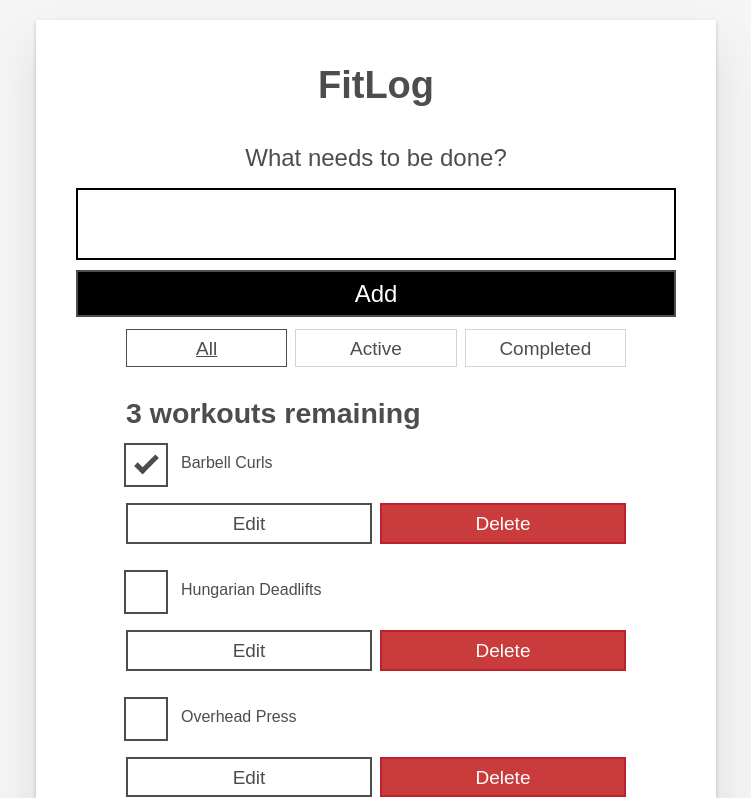
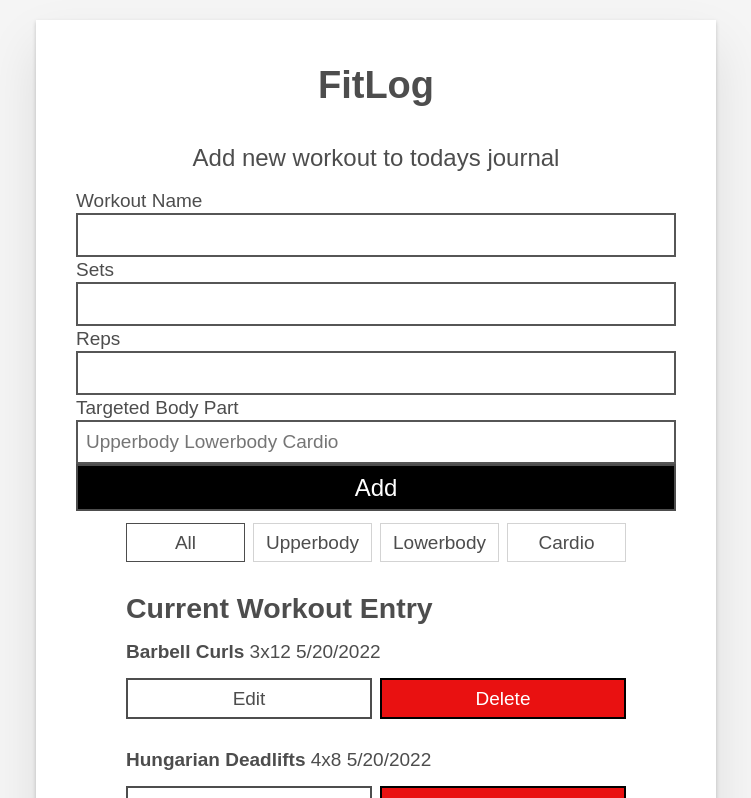
Before and after one commit to naterpotatoers/FitLog, a React (Create React App) app: page / in a window 1280 px wide. Shown: the top 798 px of the page, without its empty margins (264-1015 px from the left). Built offline with nearby package versions, Linux system fonts and the light colour scheme.

Commit message:
add sets, reps, type, created_at, and updated_at fields

```diff
--- a/src/App.tsx
+++ b/src/App.tsx
@@ -7,34 +7,34 @@ import FilterButton from './components/FilterButton'
 
 const FILTER_MAP = {
   All: () => true,
-  Active: workout => !workout.completed,
-  Completed: workout => workout.completed
+  Upperbody: workout => workout.type === "Upperbody",
+  Lowerbody: workout => workout.type === "Lowerbody",
+  Cardio: workout => workout.type === "Cardio"
 };
+
 const FILTER_NAMES = Object.keys(FILTER_MAP);
 
 function App(props) {
   const [workouts, setWorkouts] = useState(props.workouts);
   const [filter, setFilter] = useState('All');
 
-  function addWorkout(name) {
-    const newWorkout = { id: "workout-" + nanoid(), name: name, completed: false };
+  function addWorkout(name, reps, sets, type) {
+    const newWorkout = {
+      id: "workout-" + nanoid(),
+      name,
+      reps,
+      sets,
+      type,
+      created_at: new Date().toLocaleDateString(),
+      updated_at: new Date().toLocaleDateString()
+    };
     setWorkouts([...workouts, newWorkout]);
   }
 
-  function toggleWorkoutCompleted(id) {
-    const updatedWorkouts = workouts.map(workout => {
-      if (id === workout.id) {
-        return { ...workout, completed: !workout.completed }
-      }
-      return workout;
-    });
-    setWorkouts(updatedWorkouts);
-  }
-
-  function editWorkout(id, newName) {
+  function editWorkout(id, newName, newReps, newSets) {
     const editedWorkoutList = workouts.map(workout => {
       if (id === workout.id) {
-        return { ...workout, name: newName }
+        return { ...workout, name: newName, reps: newReps, sets: newSets, updated_at: new Date().toLocaleDateString()}
       }
       return workout;
     });
@@ -52,10 +52,11 @@ function App(props) {
       key={workout.id}
       id={workout.id}
       name={workout.name}
-      completed={workout.completed}
-      callbackPropToggleWorkoutCompleted={toggleWorkoutCompleted}
-      callbackPropDeleteWorkout={deleteWorkout}
-      callbackPropEditWorkout={editWorkout}
+      reps={workout.reps}
+      sets={workout.sets}
+      created_at={workout.created_at}
+      deleteWorkout={deleteWorkout}
+      editWorkout={editWorkout}
     />
   );
 
@@ -68,19 +69,15 @@ function App(props) {
     />
   ));
 
-
-  const workoutsNoun = workoutList.length !== 1 ? 'workouts' : 'workout';
-  const headingText = `${workoutList.length} ${workoutsNoun} remaining`;
-
   return (
     <div className="workoutapp stack-large">
       <h1>FitLog</h1>
-      <Form callbackPropOnSubmit={addWorkout} />
+      <Form addWorkout={addWorkout} />
       <div className="filters btn-group stack-exception">
         {filterList}
       </div>
       <h2 id="list-heading">
-        {headingText}
+        Current Workout Entry
       </h2>
       <ul
         role="list"
--- a/src/components/Form.tsx
+++ b/src/components/Form.tsx
@@ -2,32 +2,80 @@ import React, { useState } from "react";
 
 function Form(props) {
     const [name, setName] = useState('');
+    const [reps, setReps] = useState('');
+    const [sets, setSets] = useState('');
+    const [type, setType] = useState("");
 
-    function handleChange(event) {
-        console.log(event.target.value);
+    function handleNameChange(event) {
         setName(event.target.value);
+    }
+
+    function handleRepsChange(event) {
+        setReps(event.target.value);
+    }
+
+    function handleSetsChange(event) {
+        setSets(event.target.value);
+    }
+
+    function handleTypeChange(event) {
+        setType(event.target.value);
     }
 
     function handleSubmit(event) {
         event.preventDefault();
-        props.callbackPropOnSubmit(name);
+        props.addWorkout(name, reps, sets, type);
         setName("");
+        setReps("");
+        setSets("");
+        setType("");
     }
     return (
         <form onSubmit={handleSubmit}>
-            <h2 className="label-wrapper">
-                <label htmlFor="new-Workout-input" className="label__lg">
-                    What needs to be done?
-                </label>
+            <h2 className="label-wrapper label__lg">
+                Add new workout to todays journal
             </h2>
+            <label htmlFor={name} className="label-wrapper">Workout Name</label>
             <input
                 type="text"
                 id="new-workout-input"
-                className="input input__lg"
+                className="input workout-text"
                 name="text"
                 autoComplete="off"
+                required
                 value={name}
-                onChange={handleChange}
+                onChange={handleNameChange}
+            />
+            <label htmlFor={sets} className="label-wrapper">Sets</label>
+            <input
+                type="text"
+                id="new-workout-input"
+                className="input workout-text"
+                name="text"
+                autoComplete="off"
+                value={sets}
+                onChange={handleSetsChange}
+            />
+            <label htmlFor={reps} className="label-wrapper">Reps</label>
+            <input
+                type="text"
+                id="new-workout-input"
+                className="input workout-text"
+                name="text"
+                autoComplete="off"
+                value={reps}
+                onChange={handleRepsChange}
+            />
+            <label htmlFor={type} className="label-wrapper">Targeted Body Part</label>
+            <input
+                type="text"
+                id="new-workout-input"
+                className="input workout-text"
+                name="text"
+                autoComplete="off"
+                placeholder="Upperbody Lowerbody Cardio"
+                value={type}
+                onChange={handleTypeChange}
             />
             <button type="submit" className="btn btn__primary btn__lg">
                 Add
--- a/src/components/Workout.tsx
+++ b/src/components/Workout.tsx
@@ -3,16 +3,29 @@ import { useState } from "react";
 
 export default function Workout(props) {
   const [isEditing, setEditing] = useState(false);
-  const [newName, setNewName] = useState('');
+  const [newName, setNewName] = useState(props.name);
+  const [newReps, setNewReps] = useState(props.reps);
+  const [newSets, setNewSets] = useState(props.sets);
 
-  function handleChange(event) {
+
+  function handleNameChange(event) {
     setNewName(event.target.value);
+  }
+
+  function handleSetChange(event) {
+    setNewSets(event.target.value);
+  }
+
+  function handleRepChange(event) {
+    setNewReps(event.target.value);
   }
 
   function handleSubmit(event) {
     event.preventDefault();
-    props.callbackPropEditWorkout(props.id, newName);
-    setNewName("");
+    props.editWorkout(props.id, newName, newReps, newSets);
+    setNewName(props.name);
+    setNewReps(props.reps);
+    setNewSets(props.sets);
     setEditing(false);
   }
 
@@ -20,14 +33,28 @@ export default function Workout(props) {
     <form className="stack-small" onSubmit={handleSubmit}>
       <div className="form-group">
         <label className="workout-label" htmlFor={props.id}>
-          Old name: {props.name}
+          Originally: {props.name} - Sets: {props.sets} Reps: {props.reps}
         </label>
         <input
           id={props.id}
           className="workout-text"
           type="text"
           value={newName}
-          onChange={handleChange}
+          onChange={handleNameChange}
+        />
+        <input
+          id={props.sets}
+          className="workout-text"
+          type="text"
+          value={newSets}
+          onChange={handleSetChange}
+        />
+        <input
+          id={props.reps}
+          className="workout-text"
+          type="text"
+          value={newReps}
+          onChange={handleRepChange}
         />
       </div>
       <div className="btn-group">
@@ -45,15 +72,9 @@ export default function Workout(props) {
 
   const viewTemplate = (
     <div className="stack-small">
-      <div className="c-cb">
-        <input
-          id={props.id}
-          type="checkbox"
-          defaultChecked={props.completed}
-          onChange={() => props.callbackPropToggleWorkoutCompleted(props.id)}
-        />
+      <div className="">
         <label className="workout-label" htmlFor={props.id}>
-          {props.name}
+          <b>{props.name}</b> {props.sets}x{props.reps} {props.created_at}
         </label>
       </div>
       <div className="btn-group">
@@ -63,7 +84,7 @@ export default function Workout(props) {
         <button
           type="button"
           className="btn btn__danger"
-          onClick={() => props.callbackPropDeleteWorkout(props.id)}
+          onClick={() => props.deleteWorkout(props.id)}
         >
           Delete <span className="visually-hidden">{props.name}</span>
         </button>
--- a/src/index.css
+++ b/src/index.css
@@ -5,7 +5,7 @@
   box-sizing: border-box;
 }
 *:focus {
-  outline: 3px dashed #228bec;
+  outline: 1px solid #000000;
   outline-offset: 0;
 }
 html {
@@ -84,13 +84,12 @@ body {
   border-color: #d3d3d3;
 }
 .btn.toggle-btn[aria-pressed="true"] {
-  text-decoration: underline;
   border-color: #4d4d4d;
 }
 .btn__danger {
-  color: #fff;
-  background-color: #ca3c3c;
-  border-color: #bd2130;
+  color: #ffffff;
+  background-color: #e91111;
+  border-color: #000000;
 }
 .btn__filter {
   border-color: lightgrey;
@@ -270,7 +269,7 @@ body {
 }
 .c-cb > input[type="checkbox"]:focus + label::before {
   border-width: 4px;
-  outline: 3px dashed #228bec;
+  outline: 3px solid #228bec;
 }
 .c-cb > label::after {
   box-sizing: content-box;
--- a/src/index.tsx
+++ b/src/index.tsx
@@ -5,9 +5,11 @@ import App from './App';
 import reportWebVitals from './reportWebVitals';
 
 const WORKOUTS = [
-  { id: "workout-0", name: "Barbell Curls", completed: true },
-  { id: "workout-1", name: "Hungarian Deadlifts", completed: false },
-  { id: "workout-2", name: "Overhead Press", completed: false }
+  { id: "workout-0", name: "Barbell Curls", reps: 12, sets: 3, type: "Upperbody", created_at: new Date().toLocaleDateString(), updated_at: new Date().toLocaleDateString() },
+  { id: "workout-1", name: "Hungarian Deadlifts", reps: 8, sets: 4, type: "Lowerbody", created_at: new Date().toLocaleDateString(), updated_at: new Date().toLocaleDateString() },
+  { id: "workout-2", name: "Overhead Press", reps: 10, sets: 4, type: "Upperbody", created_at: new Date().toLocaleDateString(), updated_at: new Date().toLocaleDateString() },
+  { id: "workout-3", name: "Sprints", type: "Cardio", created_at: new Date().toLocaleDateString(), updated_at: new Date().toLocaleDateString() }
+
 ];
 
 const root = ReactDOM.createRoot(
```
